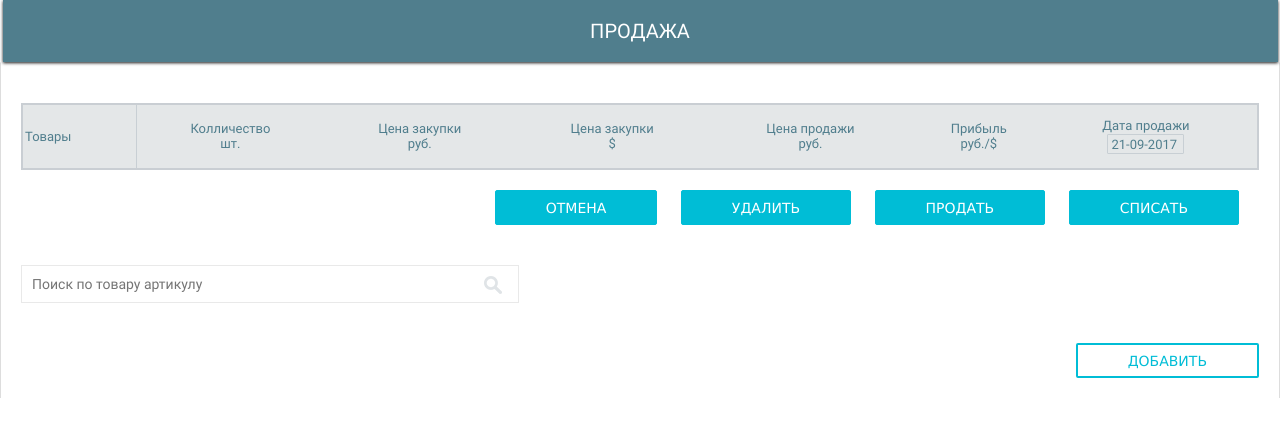
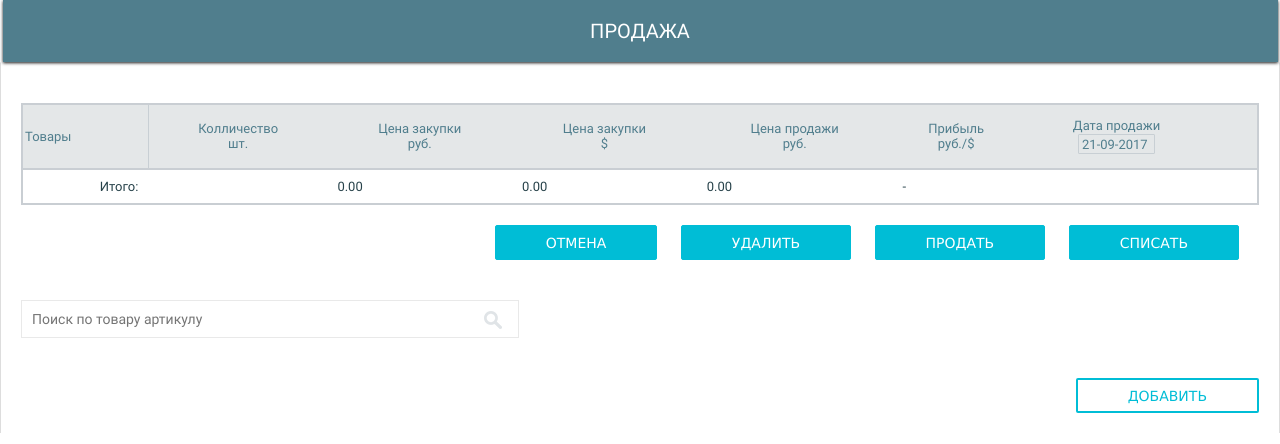
Before and after one commit to anegrov/store, a Symfony app: template src/AppBundle/Resources/views/sale/sale.html.twig in a window 1280 px wide. Shown: the top 444 px of the page. Run offline with Twig, Linux system fonts and the light colour scheme; the template is opened without the code that fills it: most values are stand-ins (such as "Sample title", 1, 10 or a date in 2020); lists and menus that the app fills with data are empty; some libraries are stand-ins or nearby versions.

Commit message:
Merge branch 'master' of https://github.com/anegrov/store
                                                        # Conflicts:
                                                        #	src/AppBundle/Resources/views/product/main.html.twig

```diff
--- a/src/AppBundle/Resources/public/css/style-project.css
+++ b/src/AppBundle/Resources/public/css/style-project.css
@@ -2464,3 +2464,7 @@ th.txt-center {
 .modal-body table td {
   padding: 0 15px;
 }
+
+.sum-price-sale {
+  text-align: left;
+}
--- a/src/AppBundle/Resources/views/product/_table_for_sale_products.html.twig
+++ b/src/AppBundle/Resources/views/product/_table_for_sale_products.html.twig
@@ -1,3 +1,6 @@
+{% set sum_priceByn = 0 %}
+{% set sum_price = 0 %}
+{% set sum_priceSale = 0 %}
 <table {% if tableId is defined %}id="{{ tableId }}"{% endif %} class="table-search">
     <thead>
     <tr>
@@ -42,12 +45,20 @@
                 </td>
                 <td>
                     <span class="priceByn-purchase">{{ product.priceByn|number_format(2, '.', '') }}</span>
+                    {% set sum_priceByn = sum_priceByn + product.priceByn %}
+                </td>
                 </td>
                 <td>
                     <span class="price-purchase">{{ product.price|number_format(2, '.', '') }}</span>
+                    {% set sum_price = sum_price + product.price %}
                 </td>
                 <td>
                     <input class="input-text priceSale" type="text" pattern="\d+(\.\d{2})?" name="price[]" value="{% if price[key] is defined %}{{ price[key] }}{% else %}{{ product.priceByn|number_format(2, '.', '') }}{% endif %}" />
+                    {% if price[key] is defined %}
+                        {% set sum_priceSale = sum_priceSale + price[key] %}
+                    {% else %}
+                        {% set sum_priceSale = sum_priceSale + product.priceByn %}
+                    {% endif %}
                 </td>
                 <td><span class="profit">-</span></td>
                 <td>
@@ -61,6 +72,16 @@
                 </td>
             </tr>
         {% endfor %}
+        <tr>
+            <td class="align-right">Итого:</td>
+            <td></td>
+            <td>{{ sum_priceByn|number_format(2, '.', '') }}</td>
+            <td>{{ sum_price|number_format(2, '.', '') }}</td>
+            <td><span class="sum-price-sale">{{ sum_priceSale|number_format(2, '.', '') }}</span></td>
+            <td><span class="sum-profit">-</span></td>
+            <td></td>
+            <td class="td-border-right"></td>
+        </tr>
     {% else %}
         <tr>
             <td colspan="8">Товаров нет</td>
--- a/src/AppBundle/Resources/views/sale/sale.html.twig
+++ b/src/AppBundle/Resources/views/sale/sale.html.twig
@@ -147,6 +147,23 @@
             priceByn = jQuery(this).closest("tr").find(".priceSale").val();
             jQuery(this).closest("tr").find(".profit").html( (qty*(priceByn-priceBynPurchase)).toFixed(2) + '/' + (qty*(priceByn-priceBynPurchase)/rate).toFixed(2) );
             jQuery(this).closest("tr").find(".profit").text();
+
+            var sumSale = 0;
+            var profitLeft = 0;
+            var profitRight = 0;
+            var priceSale = $('.priceSale');
+            var profit = $('.profit');
+
+            priceSale.each(function (index) {
+                sumSale = sumSale + parseFloat(priceSale[index].value);
+                profitLeft = profitLeft + parseFloat(profit[index].innerText.split('/')[0]);
+                profitRight = profitRight + parseFloat(profit[index].innerText.split('/')[1]);
+
+            });
+
+            $('.sum-price-sale')[0].innerHTML = sumSale.toFixed(2);
+            $('.sum-profit')[0].innerHTML = profitLeft.toFixed(2) + '/' + profitRight.toFixed(2);
+
         });
 
         jQuery(".priceSale").change();
```
